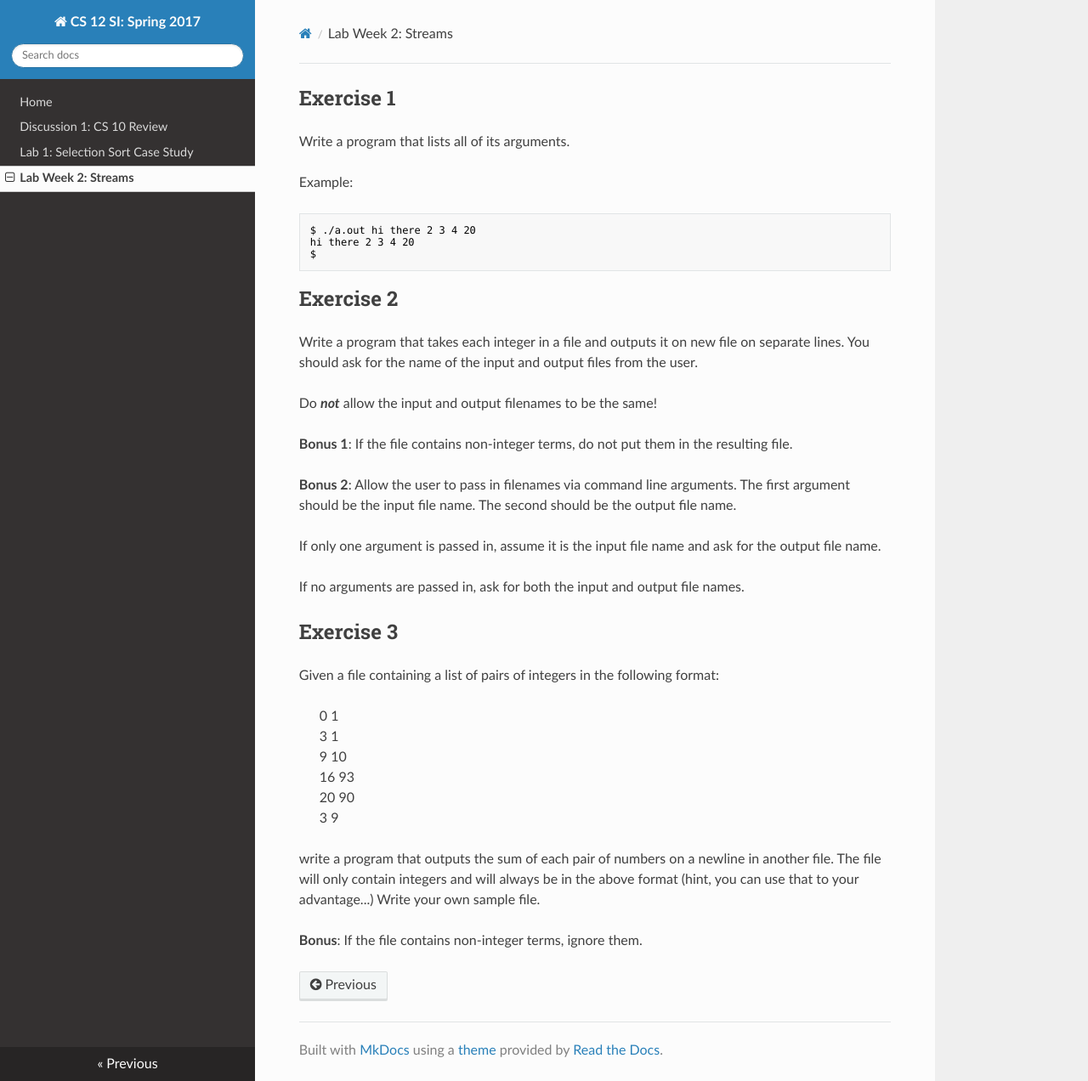
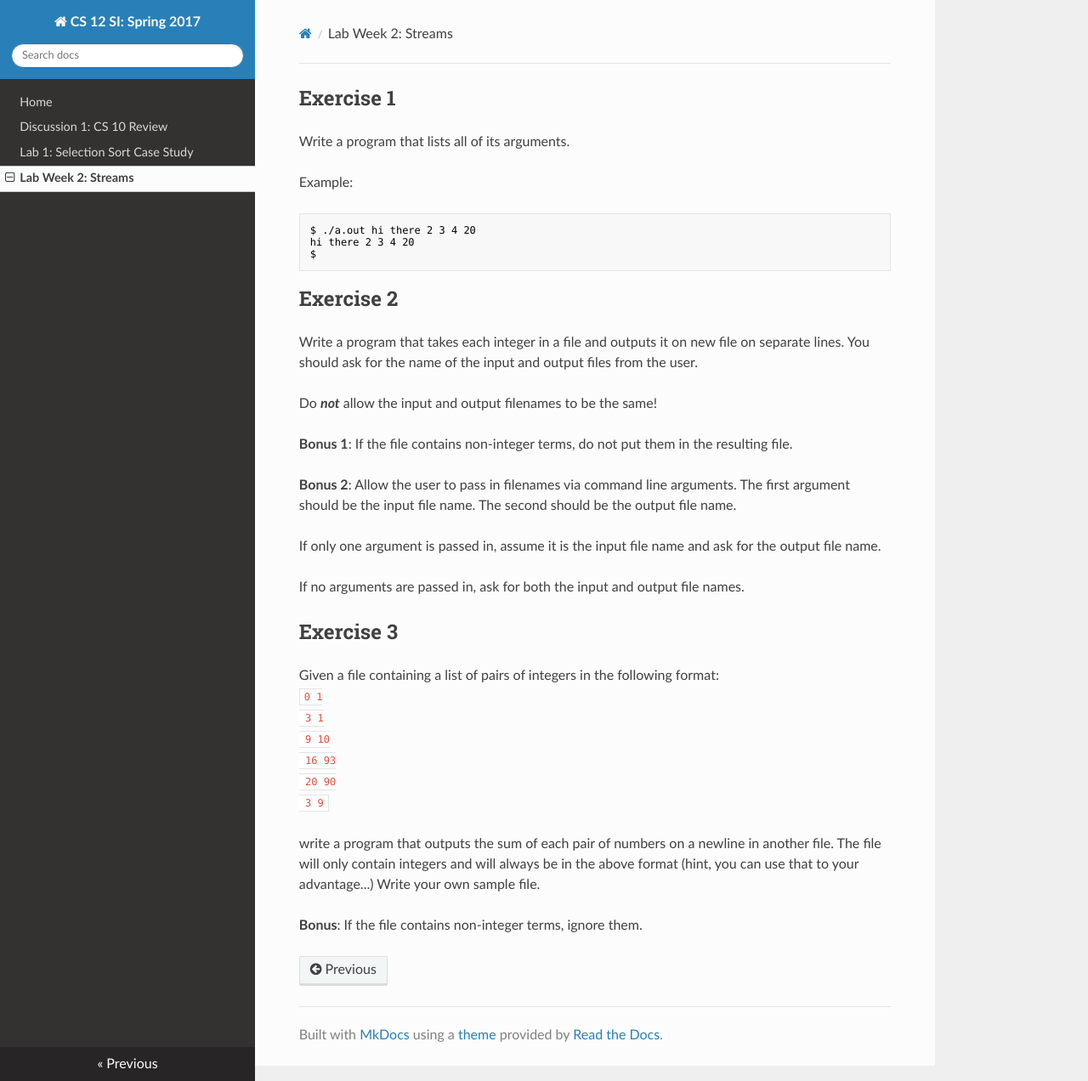
Before and after one commit to cs-si-ucr/cs12, an MkDocs documentation site: the page built from docs/lab02.md, in a window 1280 px wide and 1272 px high. Shown: the whole window at 85% size. Built offline with MkDocs 1.6.1, drawn with Linux system fonts in a browser that asks for light colours; nearby versions of some CDN libraries; old or Windows-style settings are respelled for this version of MkDocs.

Commit message:
more newline stuff adwd

```diff
--- a/docs/lab02.md
+++ b/docs/lab02.md
@@ -37,14 +37,13 @@ If no arguments are passed in, ask for both the input and output file names.
      comment this exercise out. -->
 Exercise 3
 ---
-Given a file containing a list of pairs of integers in the following format:
-
-> 0 1 <br>
-> 3 1 <br>
-> 9 10 <br>
-> 16 93 <br>
-> 20 90 <br>
-> 3 9
+Given a file containing a list of pairs of integers in the following format: <br>
+`0 1
+ 3 1
+ 9 10
+ 16 93
+ 20 90
+ 3 9`
 
 write a program that outputs the sum of each pair of numbers on a newline in another file.
 The file will only contain integers and will always be in the above format (hint, you can use
```
